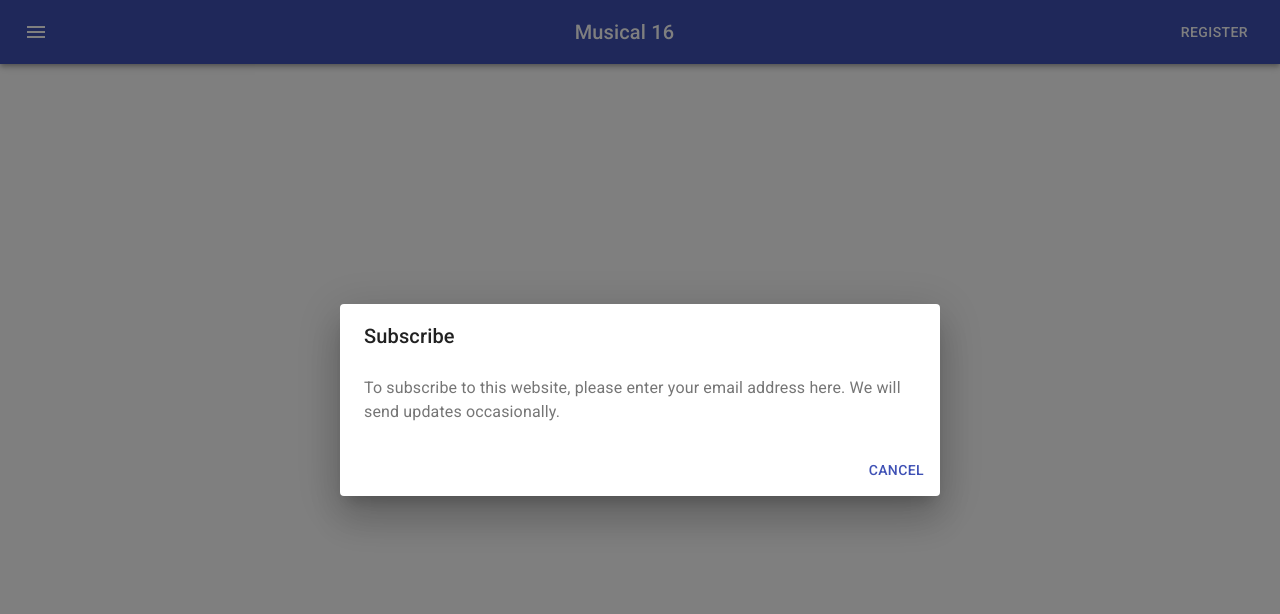
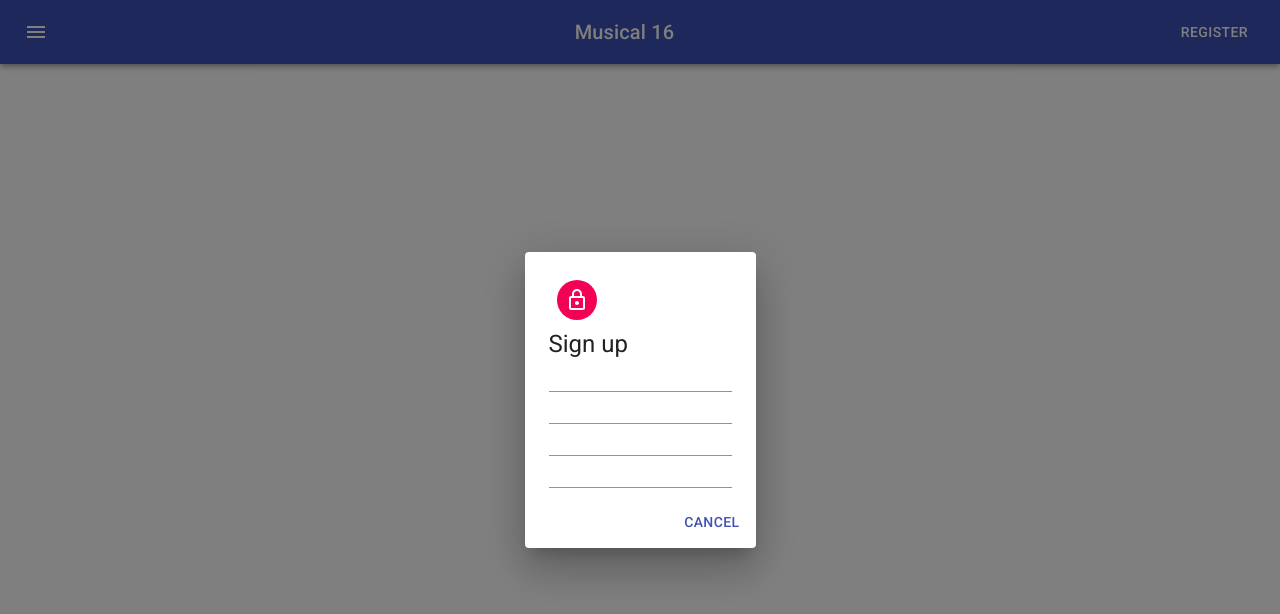
Before and after one commit to vo-vuong/FE_Reactjs, a React (Create React App) app: page / in a window 1280 px wide. Both pictures are taken after a click on the button "REGISTER". Shown: the top 614 px of the page. Built offline with nearby package versions, Linux system fonts and the light colour scheme.

Commit message:
add basic input field for form

```diff
--- a/src/components/Header/index.jsx
+++ b/src/components/Header/index.jsx
@@ -3,7 +3,6 @@
 import Dialog from '@material-ui/core/Dialog';
 import DialogActions from '@material-ui/core/DialogActions';
 import DialogContent from '@material-ui/core/DialogContent';
-import DialogContentText from '@material-ui/core/DialogContentText';
 import DialogTitle from '@material-ui/core/DialogTitle';
 import IconButton from '@material-ui/core/IconButton';
 import { makeStyles } from '@material-ui/core/styles';
@@ -12,6 +11,7 @@
 import MenuIcon from '@material-ui/icons/Menu';
 import React, { useState } from 'react';
 import { Link } from 'react-router-dom';
+import Register from '../../features/Auth/components/Register';
 
 const useStyles = makeStyles((theme) => ({
   root: {
@@ -60,11 +60,8 @@
       </AppBar>
 
       <Dialog open={open} onClose={handleClose} aria-labelledby="form-dialog-title">
-        <DialogTitle id="form-dialog-title">Subscribe</DialogTitle>
         <DialogContent>
-          <DialogContentText>
-            To subscribe to this website, please enter your email address here. We will send updates occasionally.
-          </DialogContentText>
+          <Register />
         </DialogContent>
         <DialogActions>
           <Button onClick={handleClose} color="primary">
--- /dev/null
+++ b/src/components/form-controls/InputField/index.jsx
@@ -0,0 +1,22 @@
+import React from 'react';
+import PropTypes from 'prop-types';
+import { TextField } from '@material-ui/core';
+
+InputField.propTypes = {
+  form: PropTypes.object.isRequired, // hai cai quan trong nhat
+  name: PropTypes.string.isRequired, // ptsr la pt proptypes, s tring, r isrequired
+
+  label: PropTypes.string,
+  disabled: PropTypes.bool,
+};
+
+function InputField(props) {
+  const { form, name, lable, disabled } = props;
+  return (
+    <div>
+      <TextField fullWidth />
+    </div>
+  );
+}
+
+export default InputField;
--- /dev/null
+++ b/src/features/Auth/components/Register/index.jsx
@@ -0,0 +1,18 @@
+import React from 'react';
+import RegisterForm from '../RegisterForm';
+
+Register.propTypes = {};
+
+function Register(props) {
+  const handleSubmit = (values) => {
+    console.log('Form Submit:', values);
+  };
+
+  return (
+    <div>
+      <RegisterForm onSubmit={handleSubmit} />
+    </div>
+  );
+}
+
+export default Register;
--- /dev/null
+++ b/src/features/Auth/components/RegisterForm/index.jsx
@@ -0,0 +1,53 @@
+import { Avatar, makeStyles, Typography } from '@material-ui/core';
+import { LockOutlined } from '@material-ui/icons';
+import React from 'react';
+import { useForm } from 'react-hook-form';
+import InputField from '../../../../components/form-controls/InputField';
+
+RegisterForm.propTypes = {
+  //   onSubmit: PropTypes.func,
+};
+
+const useStyles = makeStyles((theme) => ({
+  avatar: {
+    margin: theme.spacing(1),
+    backgroundColor: theme.palette.secondary.main,
+  },
+}));
+
+function RegisterForm(props) {
+  const classes = useStyles();
+  const form = useForm({
+    defaultValues: {
+      fullName: '',
+      email: '',
+      password: '',
+      retypePassword: '',
+    },
+  });
+
+  const handleSubmit = (values) => {
+    console.log('form subit', values);
+  };
+
+  return (
+    <div>
+      <Avatar className={classes.avatar}>
+        <LockOutlined />
+      </Avatar>
+
+      <Typography component="h1" variant="h5">
+        Sign up
+      </Typography>
+
+      <form onSubmit={form.handleSubmit(handleSubmit)}>
+        <InputField name="fullName" label="Full Name" form={form} />
+        <InputField name="email" label="Email" form={form} />
+        <InputField name="password" label="Password" form={form} />
+        <InputField name="retypePassword" label="Retype Password" form={form} />
+      </form>
+    </div>
+  );
+}
+
+export default RegisterForm;
```
Also changed, not shown: src/features/Auth/index.jsx (added).
